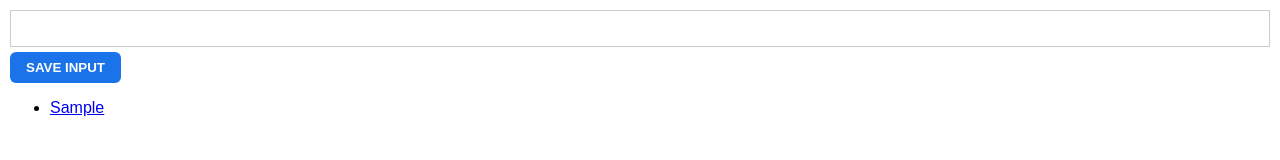
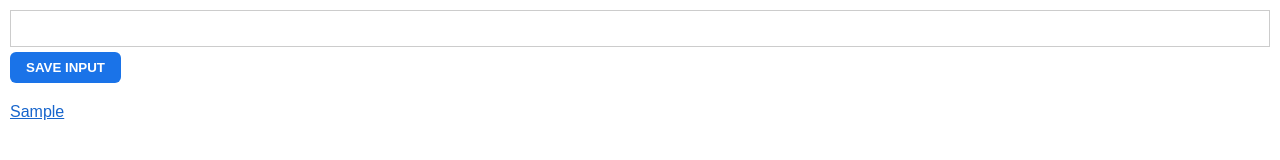
Before and after one commit to ChinFromMY/google_extension, a browser extension: page index.html in a window 1280 px wide. Both pictures are taken after typing "Sample" into the empty fields and a click on the button "SAVE INPUT". Drawn offline with Linux system fonts and the light colour scheme.

Commit message:
preparing deployment

```diff
--- a/index.css
+++ b/index.css
@@ -2,6 +2,7 @@
     margin: 0;
     padding: 10px;
     font-family: Arial, Helvetica, sans-serif;
+    min-width: 400px;
 }
 
 input{
@@ -27,3 +28,19 @@
 #btn:hover{
     background-color: #1765CC;
 }
+
+/* 18. style the list */
+
+ul{
+    list-style: none;
+    padding-left: 0;
+    margin-top: 20px;
+}
+
+li{
+    margin-top: 5px;
+}
+
+a{
+    color: #1765CC;
+}
--- a/index.js
+++ b/index.js
@@ -8,6 +8,8 @@
 
 // 5. logout button clicked when user clicks save input button
 const inputButton = document.getElementById("btn")
+
+//24
 
 
 inputButton.addEventListener("click", function(){
```
Also changed, not shown: icon.png (added), manifest.json (added).
